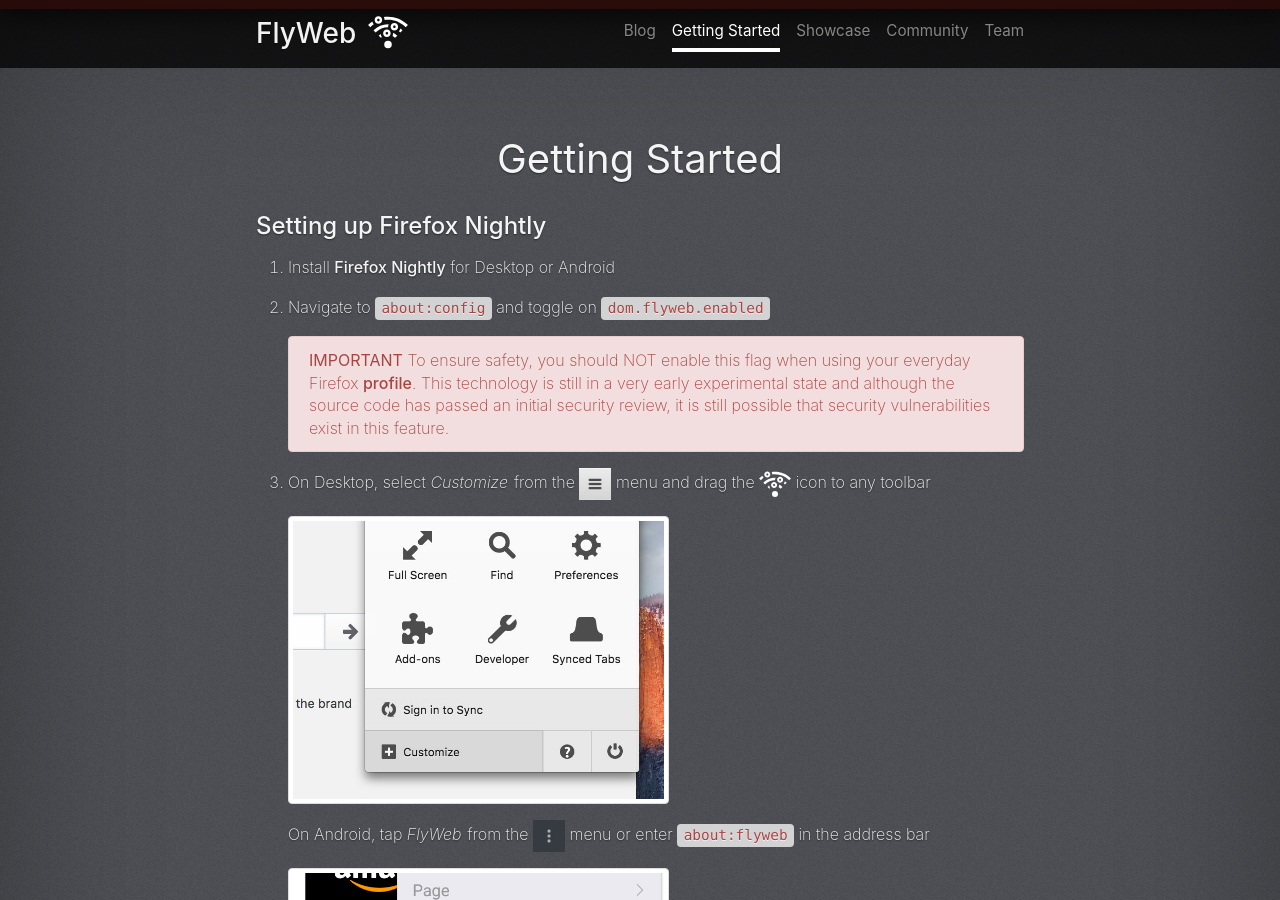
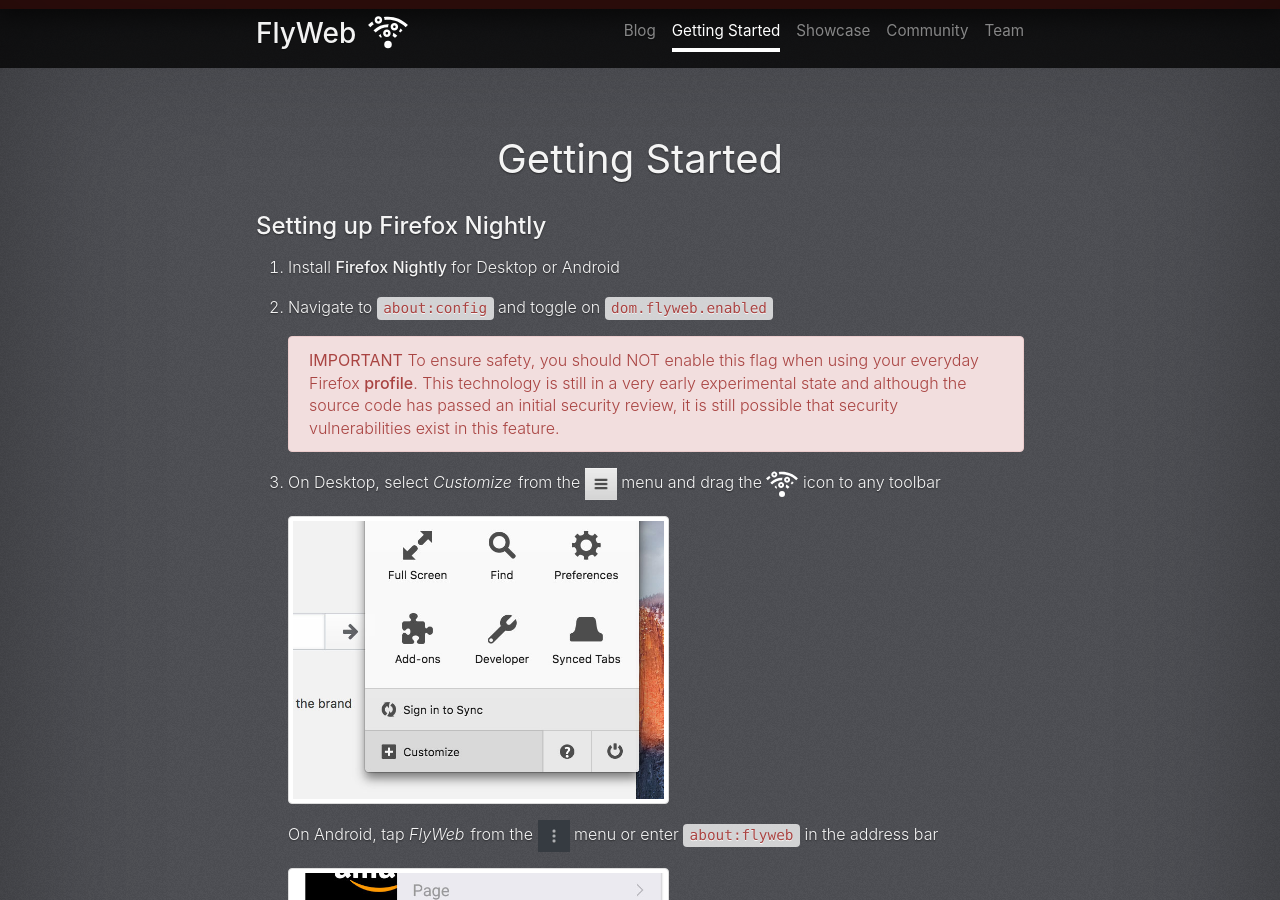
Before and after one commit to flyweb/flyweb.github.io, a Jekyll site: the page built from index.html, in a window 1280 px wide and 900 px high, scrolled down 891 px. Built offline with Jekyll 4.4.1, drawn with Linux system fonts in a browser that asks for light colours; nearby versions of some CDN libraries; a style sheet for code colours, icons or effects is not loaded.

Commit message:
Bump font-weight to ensure text readability
On Linux, if Roboto font is installed, the `font-weight: 200` rule makes text really difficult to read.

```diff
--- a/css/styles.css
+++ b/css/styles.css
@@ -10,7 +10,7 @@
 body {
   background: #4d4e53 url(../img/texture-noise.png);
   color: rgba(255,255,255,.95);
-  font-weight: 200;
+  font-weight: 300;
   text-align: center;
   text-shadow: 0 .05rem .1rem rgba(0,0,0,.5);
 }
```
